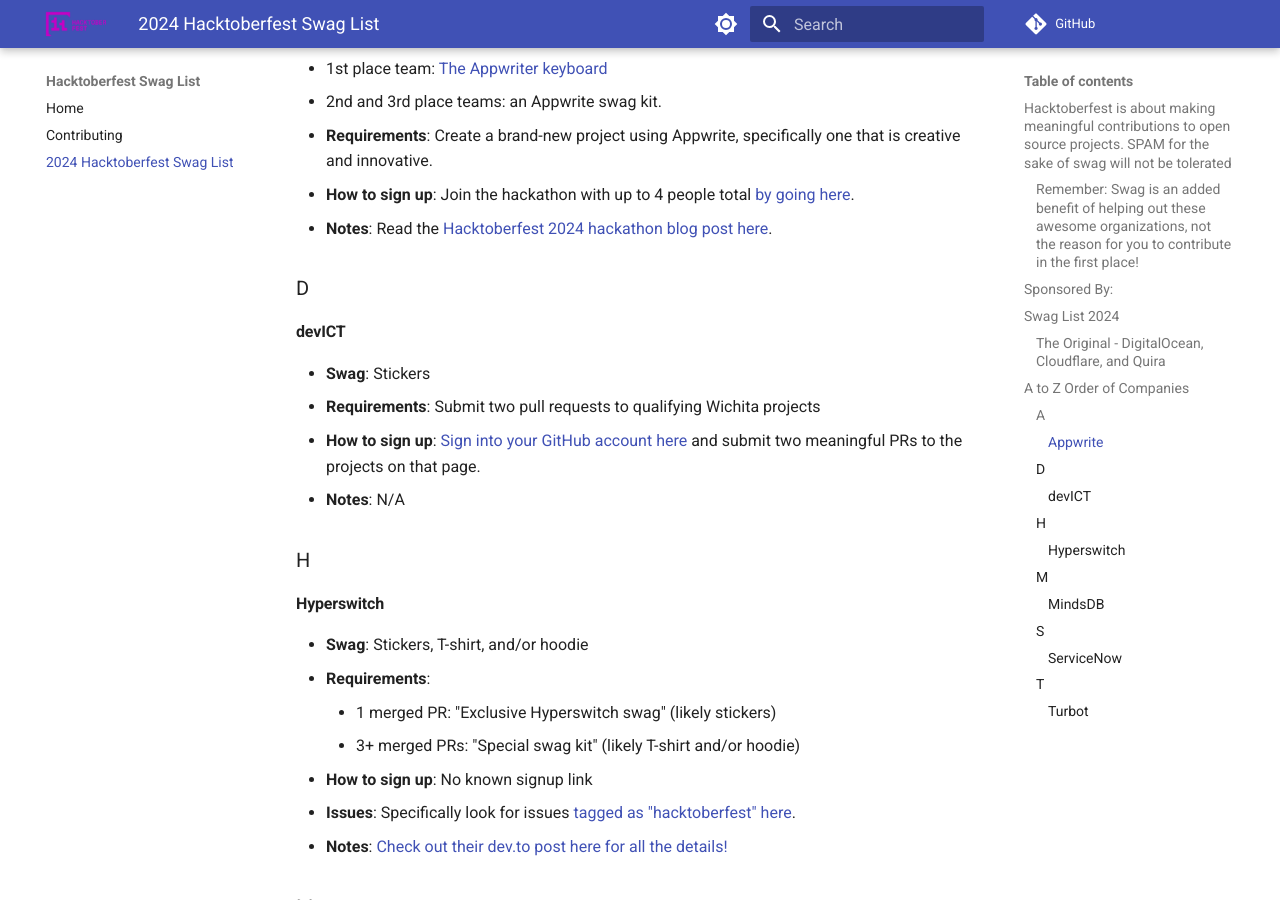
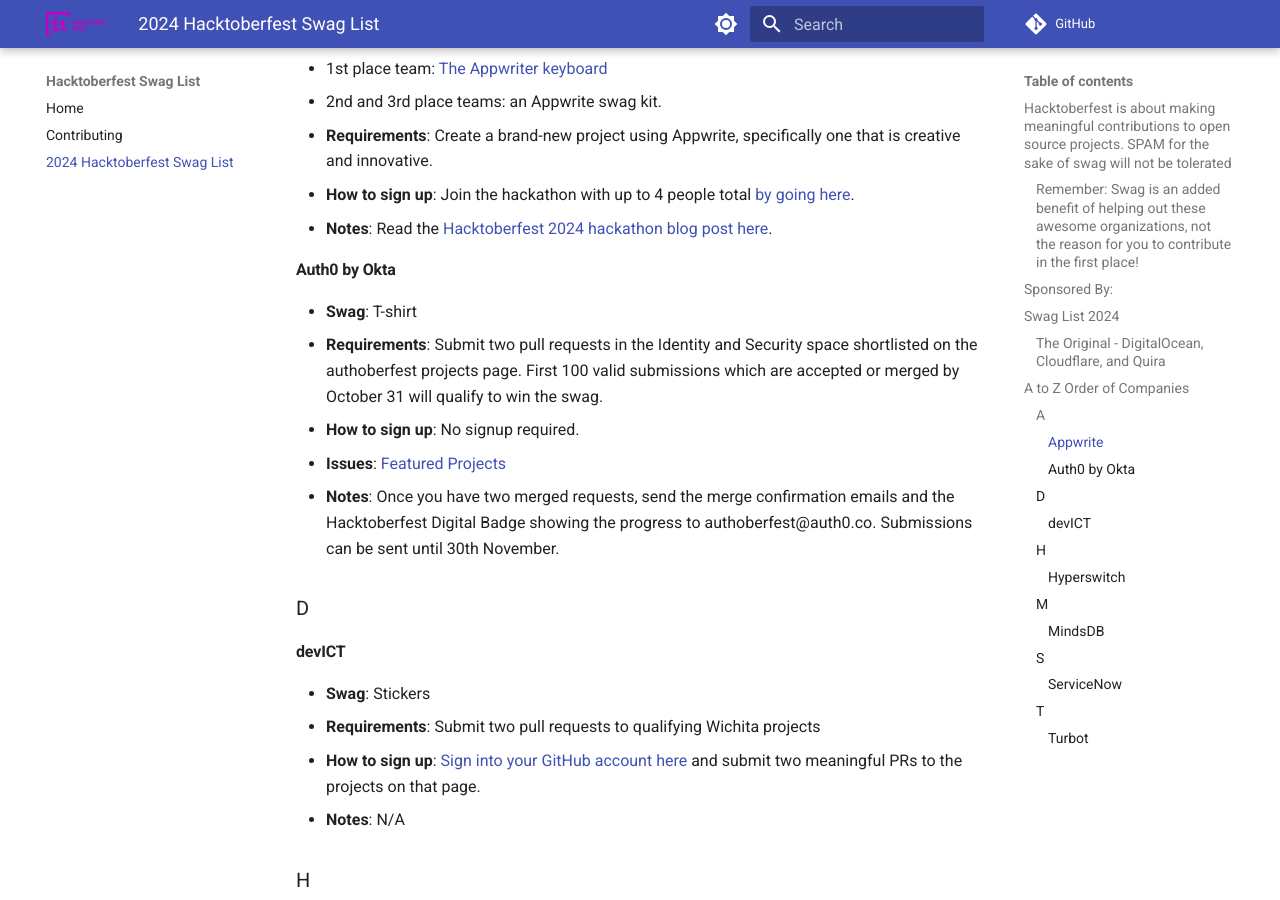
Before and after one commit to crweiner/hacktoberfest-swag-list, an MkDocs documentation site: the page built from docs/list.md, in a window 1280 px wide and 900 px high, scrolled down 1291 px. Built offline with MkDocs 1.6.1 and Material for MkDocs 9.7.7, drawn with Linux system fonts in a browser that asks for light colours; plug-ins that fetch from the network failed and are left out; comment, search, counter and statistics services are not loaded.

Commit message:
Add auth0

```diff
--- a/docs/list.md
+++ b/docs/list.md
@@ -40,6 +40,14 @@
 - **Requirements**: Create a brand-new project using Appwrite, specifically one that is creative and innovative.
 - **How to sign up**: Join the hackathon with up to 4 people total [by going here](https://hacktoberfest.appwrite.io/).
 - **Notes**: Read the [Hacktoberfest 2024 hackathon blog post here](https://appwrite.io/blog/post/appwrite-hacktoberfest-hackathon-2024).
+
+#### **Auth0 by Okta**
+
+- **Swag**: T-shirt
+- **Requirements**: Submit two pull requests in the Identity and Security space shortlisted on the authoberfest projects page. First 100 valid submissions which are accepted or merged by October 31 will qualify to win the swag.
+- **How to sign up**: No signup required.
+- **Issues**: [Featured Projects](https://authtoberfest.io/#g-430503226)
+- **Notes**:  Once you have two merged requests, send the merge confirmation emails and the Hacktoberfest Digital Badge showing the progress to authoberfest@auth0.co. Submissions can be sent until 30th November.
 
 ### D
 
```
